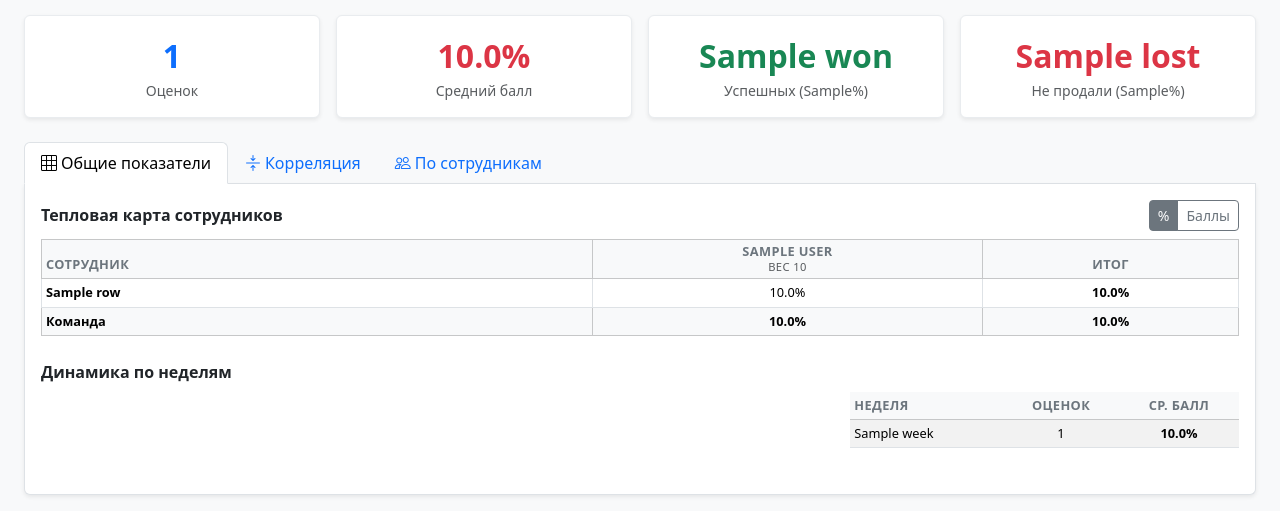
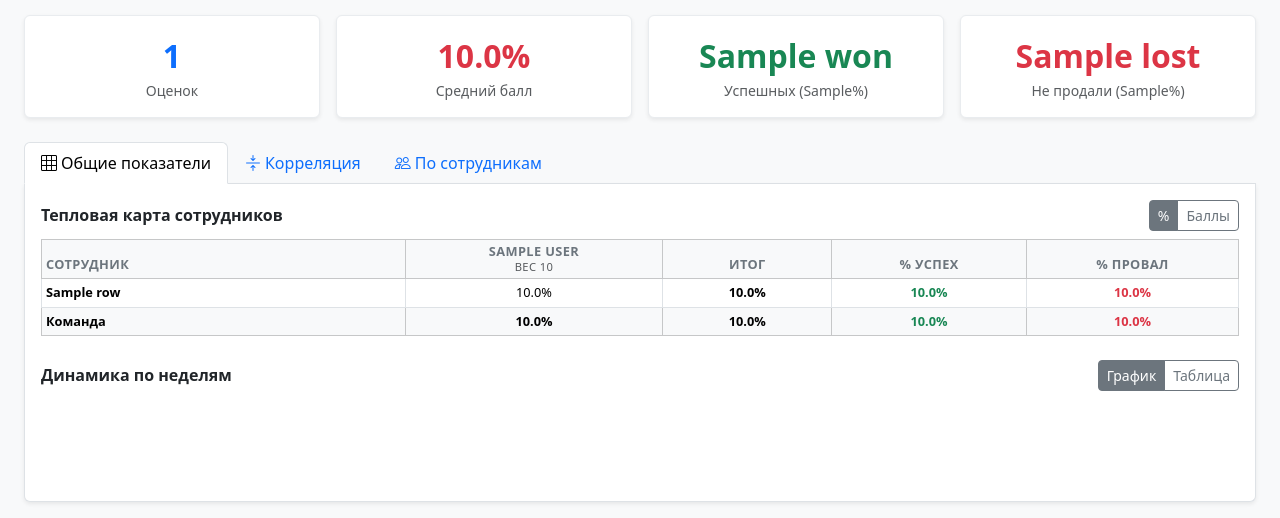
Before and after one commit to Legra13/listening_calls, a FastAPI app: template app/templates/reports/index.html in a window 1280 px wide. Shown: the part 294-812 px from the top of the page. Run offline with FastAPI, Linux system fonts and the light colour scheme; the template is opened without the code that fills it: most values are stand-ins (such as "Sample title", 1, 10 or a date in 2020); some libraries are stand-ins or nearby versions.

Commit message:
авто-коммит: изменения кода

```diff
--- a/app/routers/reports.py
+++ b/app/routers/reports.py
@@ -51,11 +51,13 @@ def reports_index(
             .first()
         )
 
+    tab2_json = "[]"
     if selected_cl and rows:
         tab1 = compute_tab1(rows, selected_cl)
         tab2 = compute_tab2(rows, selected_cl)
         tab3 = compute_tab3(rows, selected_cl)
         weekly_json = json.dumps(tab1["weekly"])
+        tab2_json = json.dumps(tab2)
 
     return templates.TemplateResponse("reports/index.html", {
         "request": request,
@@ -69,6 +71,7 @@ def reports_index(
         "tab2": tab2,
         "tab3": tab3,
         "weekly_json": weekly_json,
+        "tab2_json": tab2_json,
         "heat_style": heat_style,
         "delta_style": delta_style,
     })
--- a/app/templates/reports/index.html
+++ b/app/templates/reports/index.html
@@ -161,6 +161,8 @@
             </th>
             {% endfor %}
             <th style="min-width:65px">Итог</th>
+            <th style="min-width:75px;white-space:nowrap" title="% успешных сделок от закрытых (без «в работе»)">% Успех</th>
+            <th style="min-width:75px;white-space:nowrap" title="% проигранных сделок от закрытых (без «в работе»)">% Провал</th>
           </tr>
         </thead>
         <tbody>
@@ -180,6 +182,12 @@
             <td class="fw-semibold">
               {% if row.total is not none %}{{ "%.1f"|format(row.total) }}%{% else %}—{% endif %}
             </td>
+            <td class="fw-semibold text-success">
+              {% if row.won_pct is not none %}{{ "%.1f"|format(row.won_pct) }}%{% else %}—{% endif %}
+            </td>
+            <td class="fw-semibold text-danger">
+              {% if row.lost_pct is not none %}{{ "%.1f"|format(row.lost_pct) }}%{% else %}—{% endif %}
+            </td>
           </tr>
           {% endfor %}
           {# Команда #}
@@ -198,6 +206,12 @@
             <td class="fw-bold">
               {% if tab1.team_total is not none %}{{ "%.1f"|format(tab1.team_total) }}%{% else %}—{% endif %}
             </td>
+            <td class="fw-bold text-success">
+              {% if tab1.team_won_pct is not none %}{{ "%.1f"|format(tab1.team_won_pct) }}%{% else %}—{% endif %}
+            </td>
+            <td class="fw-bold text-danger">
+              {% if tab1.team_lost_pct is not none %}{{ "%.1f"|format(tab1.team_lost_pct) }}%{% else %}—{% endif %}
+            </td>
           </tr>
         </tbody>
       </table>
@@ -205,13 +219,18 @@
 
     {# Динамика по неделям #}
     {% if tab1.weekly %}
-    <div class="fw-semibold mb-2">Динамика по неделям</div>
-    <div class="row g-3">
-      <div class="col-lg-8">
+    <div class="d-flex align-items-center justify-content-between mb-2">
+      <span class="fw-semibold">Динамика по неделям</span>
+      <div class="btn-group btn-group-sm" role="group">
+        <button type="button" class="btn btn-outline-secondary active" id="btnWeekChart">График</button>
+        <button type="button" class="btn btn-outline-secondary" id="btnWeekTable">Таблица</button>
+      </div>
+    </div>
+    <div id="weeklyChartWrap">
       <canvas id="weeklyChart" height="80"></canvas>
     </div>
-      <div class="col-lg-4">
-        <div class="table-responsive" style="max-height:250px;overflow-y:auto">
+    <div id="weeklyTableWrap" class="d-none">
+      <div class="table-responsive" style="max-height:300px;overflow-y:auto">
         <table class="table table-sm table-striped mb-0" style="font-size:0.8rem">
           <thead class="table-light sticky-top">
             <tr>
@@ -234,7 +253,6 @@
         </table>
       </div>
     </div>
-    </div>
     {% else %}
     <div class="text-muted small">
       <i class="bi bi-info-circle me-1"></i>Нет оценок с датами для построения динамики.
@@ -248,6 +266,9 @@
     <div class="fw-semibold mb-3">Корреляция блоков с результатом сделки</div>
 
     {% if tab2 %}
+    <div class="mb-4" style="height:320px">
+      <canvas id="corrChart"></canvas>
+    </div>
     <div class="table-responsive">
       <table class="table table-bordered table-sm align-middle" style="font-size:0.8rem">
         <thead class="table-light">
@@ -446,7 +467,7 @@
 {% block scripts %}
 <script src="https://cdn.jsdelivr.net/npm/chart.js@4.4.2/dist/chart.umd.min.js"></script>
 <script>
-/* Переключатель % / Баллы */
+/* Переключатель % / Баллы (тепловая карта) */
 document.getElementById('btnPct')?.addEventListener('click', function () {
   document.querySelectorAll('.val-pct').forEach(e => e.classList.remove('d-none'));
   document.querySelectorAll('.val-pts').forEach(e => e.classList.add('d-none'));
@@ -458,6 +479,20 @@ document.getElementById('btnPts')?.addEventListener('click', function () {
   document.querySelectorAll('.val-pct').forEach(e => e.classList.add('d-none'));
   this.classList.add('active');
   document.getElementById('btnPct').classList.remove('active');
+});
+
+/* Переключатель График / Таблица (динамика по неделям) */
+document.getElementById('btnWeekChart')?.addEventListener('click', function () {
+  document.getElementById('weeklyChartWrap').classList.remove('d-none');
+  document.getElementById('weeklyTableWrap').classList.add('d-none');
+  this.classList.add('active');
+  document.getElementById('btnWeekTable').classList.remove('active');
+});
+document.getElementById('btnWeekTable')?.addEventListener('click', function () {
+  document.getElementById('weeklyTableWrap').classList.remove('d-none');
+  document.getElementById('weeklyChartWrap').classList.add('d-none');
+  this.classList.add('active');
+  document.getElementById('btnWeekChart').classList.remove('active');
 });
 
 /* График динамики по неделям */
@@ -495,5 +530,51 @@ if (weeklyCtx && weeklyData.length > 0) {
     }
   });
 }
+
+/* Бар-чарт корреляции блоков (Tab 2) */
+const tab2Data = {{ tab2_json | safe }};
+const corrCtx = document.getElementById('corrChart');
+if (corrCtx && tab2Data.length > 0) {
+  const labels = tab2Data.map(d => d.name);
+  new Chart(corrCtx, {
+    type: 'bar',
+    data: {
+      labels,
+      datasets: [
+        {
+          label: 'Успешные сделки',
+          data: tab2Data.map(d => d.avg_won),
+          backgroundColor: 'rgba(34,197,94,0.7)',
+          borderColor: 'rgb(34,197,94)',
+          borderWidth: 1,
+        },
+        {
+          label: 'Не продали',
+          data: tab2Data.map(d => d.avg_lost),
+          backgroundColor: 'rgba(239,68,68,0.7)',
+          borderColor: 'rgb(239,68,68)',
+          borderWidth: 1,
+        },
+      ]
+    },
+    options: {
+      responsive: true,
+      maintainAspectRatio: false,
+      indexAxis: 'y',
+      scales: {
+        x: { min: 0, max: 100, ticks: { callback: v => v + '%' } },
+        y: { ticks: { font: { size: 11 } } },
+      },
+      plugins: {
+        legend: { position: 'top' },
+        tooltip: {
+          callbacks: {
+            label: ctx => `${ctx.dataset.label}: ${ctx.raw != null ? ctx.raw.toFixed(1) + '%' : '—'}`
+          }
+        }
+      }
+    }
+  });
+}
 </script>
 {% endblock %}
```
Also changed, not shown: app/analytics.py (+15 -1 lines). Lines whose indentation alone changed are shown as unchanged.
